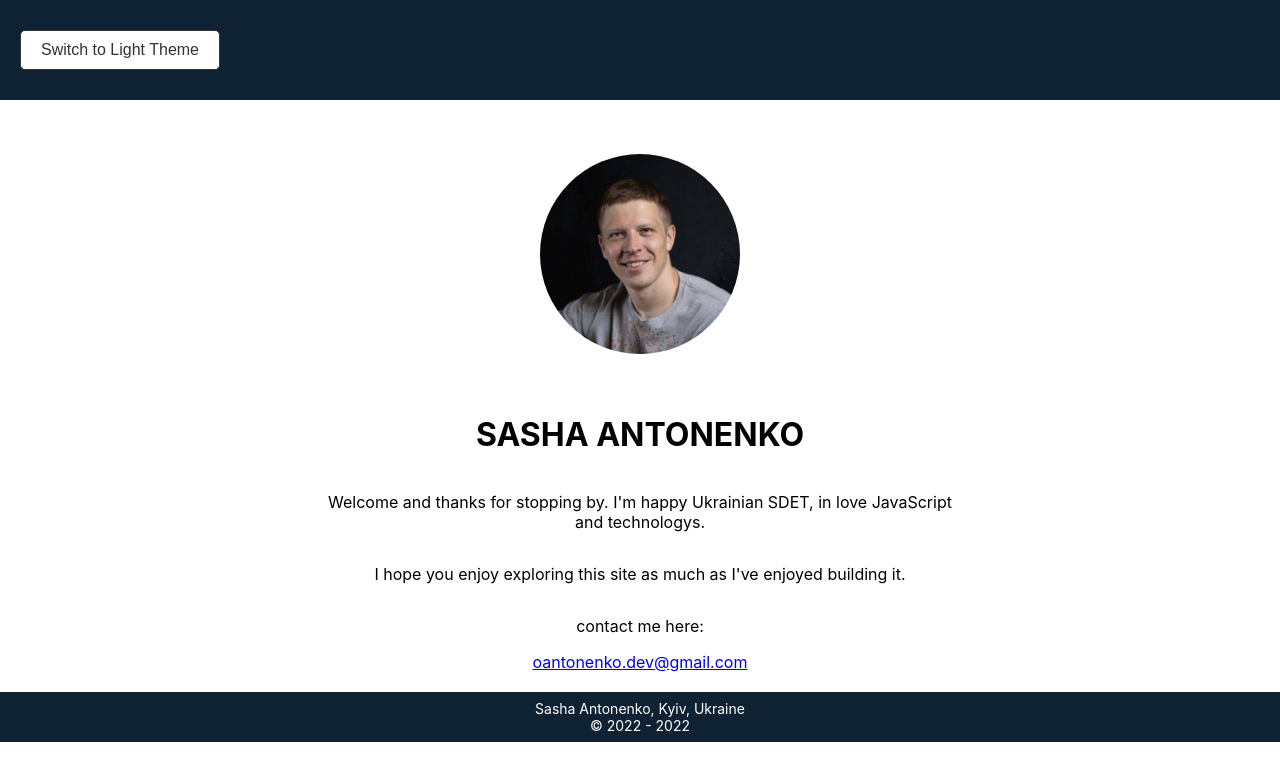
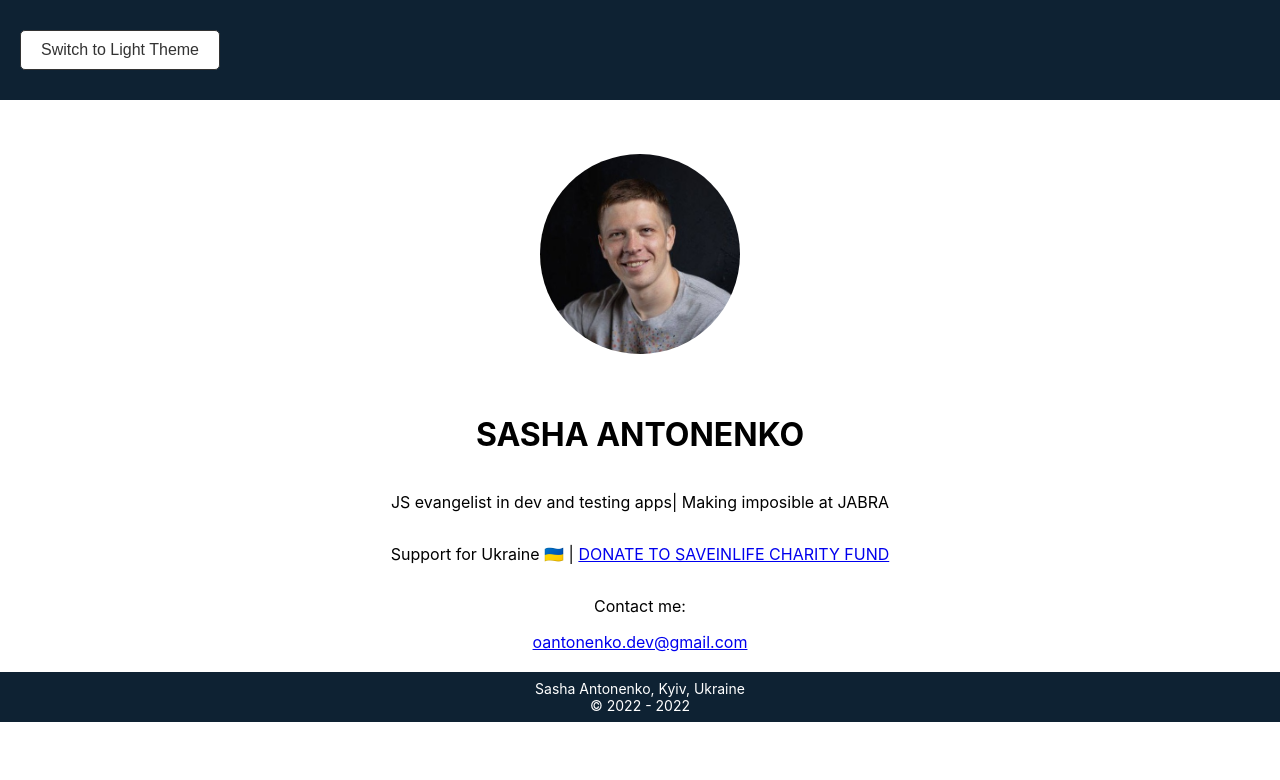
Before and after one commit to sashaant/antonenko-tech, a React (Create React App) app: page / in a window 1280 px wide. Shown: the top 780 px of the page. Built offline with nearby package versions, Linux system fonts and the light colour scheme; the HTML template or start-up script is replaced by a standard one.

Commit message:
update components

```diff
--- a/src/componets/Card.js
+++ b/src/componets/Card.js
@@ -4,25 +4,16 @@ import './Card.css';
 
 const Card = () => {
   const data ={
-    name: "SASHA ANTONENKO",
-    text1: "Welcome and thanks for stopping by. I'm happy Ukrainian SDET, in love JavaScript and technologys.",
-    text2:"I hope you enjoy exploring this site as much as I've enjoyed building it.",
-    contact: "contact me here:",
-    enail:"oantonenko.dev@gmail.com"
+    "name": "SASHA ANTONENKO",
   }
 
   return(
     <div className="card" >
-
-    <h1>{data.name}</h1>
-    <p>{data.text1} </p>
-    <p>{data.text2}</p>
-    {/* <button onClick={clickHandler}>Testing button</button> */}
-    <p>{data.contact}</p>
-
-    <a href="mailto:oantonenko.dev@gmail.com">oantonenko.dev@gmail.com</a>
-    {/* <a href="antonenko.qa@gmail.com">antonenko.qa@gmail.com</a> */}
-
+        <h1>{data.name}</h1>
+            <p>JS evangelist in dev and testing apps| Making imposible at JABRA</p>
+            <p>Support for Ukraine 🇺🇦 |  <a href="https://savelife.in.ua/en/donate-en/#donate-army-card-monthlyhools.com/"> DONATE TO SAVEINLIFE CHARITY FUND</a></p>
+            <p>Contact me:</p>
+        <a href="mailto:oantonenko.dev@gmail.com">oantonenko.dev@gmail.com</a>
     </div>
   )
 };
--- a/src/componets/RunningLine.js
+++ b/src/componets/RunningLine.js
@@ -4,7 +4,7 @@ import './RunningLine.css';
 const RunningLine = () => {
   return (
     <div className="running-line-container">
-      <marquee className="running-line">Support Ukraine 🇺🇦 <a href="https://savelife.in.ua/en/donate-en/#donate-army-card-monthlyhools.com/"> MAKE A DONATION TO SAVEINLIFE CHARITY FUND</a></marquee>
+      <marquee className="running-line">Support Ukraine 🇺🇦  Support Ukraine 🇺🇦  Support Ukraine 🇺🇦 </marquee>
     </div>
   );
 };
```
Also changed, not shown: src/componets/AboutMe.css (deleted, +0 -15 lines), src/componets/AboutMe.js (deleted, +0 -16 lines).
